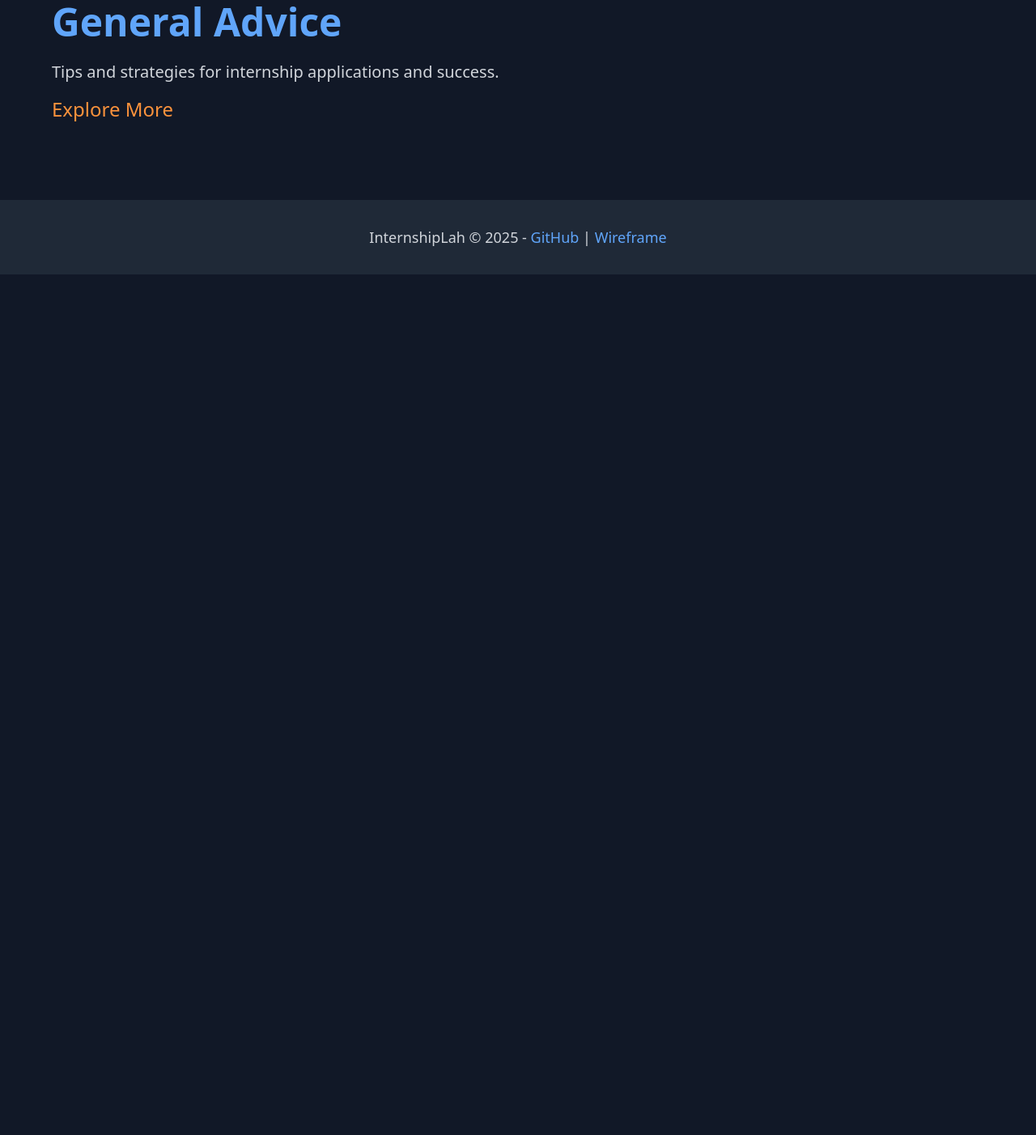
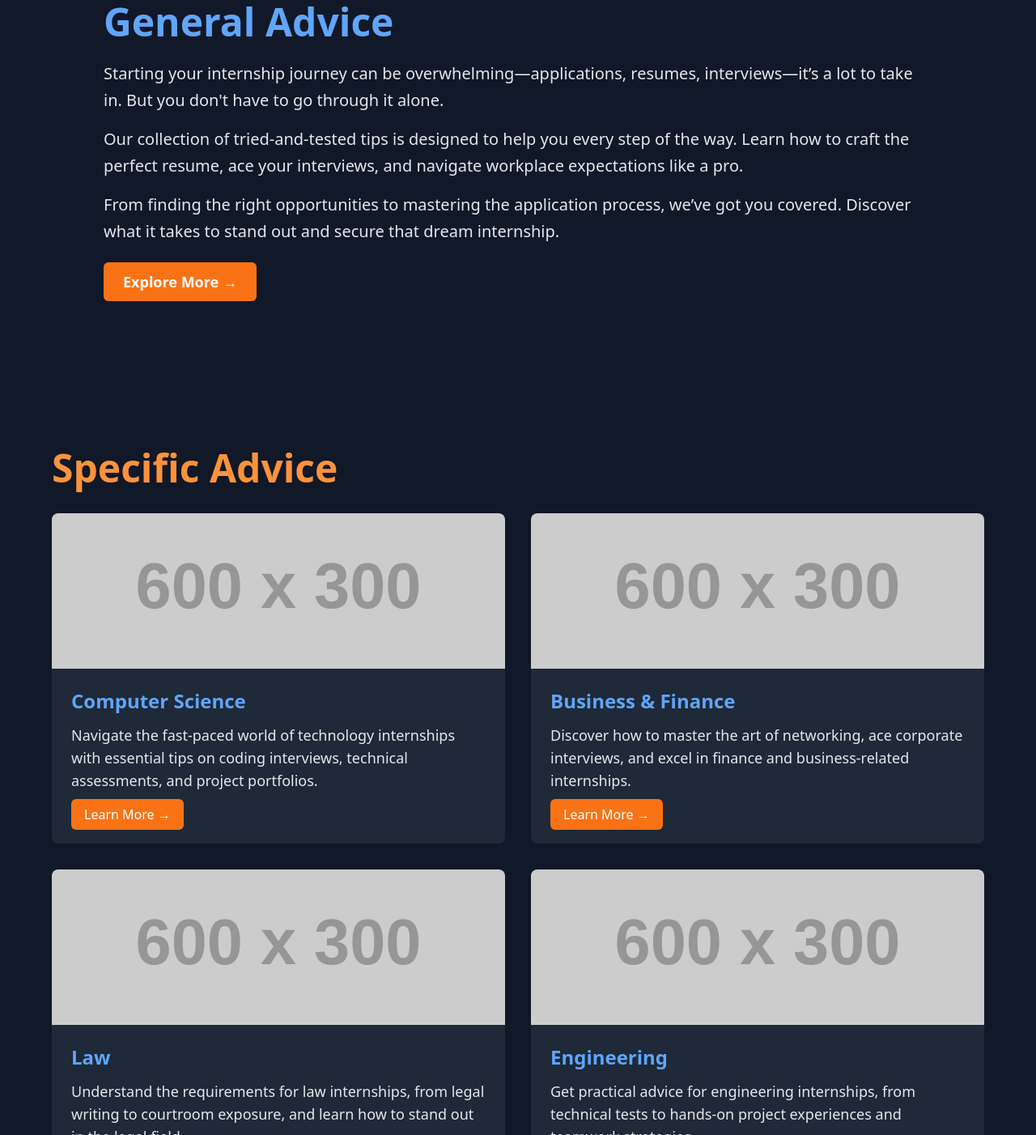
Before and after one commit to JohnnyRobs19/InternshiplahWireframe, a plain HTML site: page index.html in a window 1280 px wide. Shown: the part 1398-2800 px from the top of the page at 81% size. Before the commit the page ends 1737 px from the top, so only its background shows below. Drawn offline with nearby package versions, Linux system fonts and the light colour scheme; placeholder pictures from the web are drawn by us.

Commit message:
Revise advice sections with enhanced content and layout; restore About Us link in navbar

```diff
--- a/index.html
+++ b/index.html
@@ -17,9 +17,9 @@
             </h1>
         </div>
         <div class="flex justify-center space-x-16 text-xl">
-            <a href="#about" class="hover:text-blue-400">About Us</a>
             <a href="#advice" class="hover:text-blue-400">General Advice</a>
             <a href="#specific" class="hover:text-blue-400">Specific Advice</a>
+            <a href="#about" class="hover:text-blue-400">About Us</a>
             <a href="#contribute" class="hover:text-blue-400">Contribute</a>
         </div>
     </nav>
@@ -61,11 +61,102 @@
     </section>
 
     <!-- General Advice Preview -->
-    <section id="advice" class="py-24 px-16">
-        <h2 class="text-5xl font-semibold text-blue-400">General Advice</h2>
-        <p class="mt-6 text-xl">Tips and strategies for internship applications and success.</p>
-        <a href="#" class="text-2xl text-orange-400 hover:underline mt-4 inline-block">Explore More</a>
+    <section id="advice" class="py-24 px-16 bg-gray-900 text-gray-200">
+        <div class="max-w-5xl mx-auto">
+            <h2 class="text-5xl font-bold text-blue-400 mb-6">General Advice</h2>
+
+            <p class="text-xl leading-relaxed mb-4">
+                Starting your internship journey can be overwhelming—applications, resumes, interviews—it’s a lot to
+                take in. But you don't have to go through it alone.
+            </p>
+
+            <p class="text-xl leading-relaxed mb-4">
+                Our collection of tried-and-tested tips is designed to help you every step of the way. Learn how to
+                craft the perfect resume, ace your interviews, and navigate workplace expectations like a pro.
+            </p>
+
+            <p class="text-xl leading-relaxed mb-8">
+                From finding the right opportunities to mastering the application process, we’ve got you covered.
+                Discover what it takes to stand out and secure that dream internship.
+            </p>
+
+            <a href="#general-advice-details"
+                class="bg-orange-500 text-white text-lg font-semibold py-3 px-6 rounded-md hover:bg-orange-600 transition">
+                Explore More →
+            </a>
+        </div>
     </section>
+
+    <!-- Specific Advice Preview -->
+    <section id="specific" class="py-24 px-16 bg-gray-900 text-gray-200">
+        <div class="max-w-6xl mx-auto">
+            <h2 class="text-5xl font-bold text-orange-400 mb-8">Specific Advice</h2>
+
+            <div class="grid grid-cols-1 md:grid-cols-2 gap-8">
+                <!-- Computer Science -->
+                <div class="bg-gray-800 rounded-lg overflow-hidden">
+                    <img src="https://via.placeholder.com/600x300" alt="Computer Science"
+                        class="w-full h-48 object-cover">
+                    <div class="p-6">
+                        <h3 class="text-2xl font-semibold text-blue-400 mb-3">Computer Science</h3>
+                        <p class="text-lg mb-4">Navigate the fast-paced world of technology internships with essential
+                            tips
+                            on coding interviews, technical assessments, and project portfolios.</p>
+                        <a href="#cs-details"
+                            class="bg-orange-500 text-white py-2 px-4 rounded-md hover:bg-orange-600 transition">
+                            Learn More →
+                        </a>
+                    </div>
+                </div>
+
+                <!-- Business & Finance -->
+                <div class="bg-gray-800 rounded-lg overflow-hidden">
+                    <img src="https://via.placeholder.com/600x300" alt="Business & Finance"
+                        class="w-full h-48 object-cover">
+                    <div class="p-6">
+                        <h3 class="text-2xl font-semibold text-blue-400 mb-3">Business & Finance</h3>
+                        <p class="text-lg mb-4">Discover how to master the art of networking, ace corporate interviews,
+                            and
+                            excel in finance and business-related internships.</p>
+                        <a href="#business-details"
+                            class="bg-orange-500 text-white py-2 px-4 rounded-md hover:bg-orange-600 transition">
+                            Learn More →
+                        </a>
+                    </div>
+                </div>
+
+                <!-- Law -->
+                <div class="bg-gray-800 rounded-lg overflow-hidden">
+                    <img src="https://via.placeholder.com/600x300" alt="Law" class="w-full h-48 object-cover">
+                    <div class="p-6">
+                        <h3 class="text-2xl font-semibold text-blue-400 mb-3">Law</h3>
+                        <p class="text-lg mb-4">Understand the requirements for law internships, from legal writing to
+                            courtroom exposure, and learn how to stand out in the legal field.</p>
+                        <a href="#law-details"
+                            class="bg-orange-500 text-white py-2 px-4 rounded-md hover:bg-orange-600 transition">
+                            Learn More →
+                        </a>
+                    </div>
+                </div>
+
+                <!-- Engineering -->
+                <div class="bg-gray-800 rounded-lg overflow-hidden">
+                    <img src="https://via.placeholder.com/600x300" alt="Engineering" class="w-full h-48 object-cover">
+                    <div class="p-6">
+                        <h3 class="text-2xl font-semibold text-blue-400 mb-3">Engineering</h3>
+                        <p class="text-lg mb-4">Get practical advice for engineering internships, from technical tests
+                            to
+                            hands-on project experiences and teamwork strategies.</p>
+                        <a href="#engineering-details"
+                            class="bg-orange-500 text-white py-2 px-4 rounded-md hover:bg-orange-600 transition">
+                            Learn More →
+                        </a>
+                    </div>
+                </div>
+            </div>
+        </div>
+    </section>
+
 
     <!-- Footer -->
     <footer class="py-8 bg-gray-800 text-center text-lg">
```
